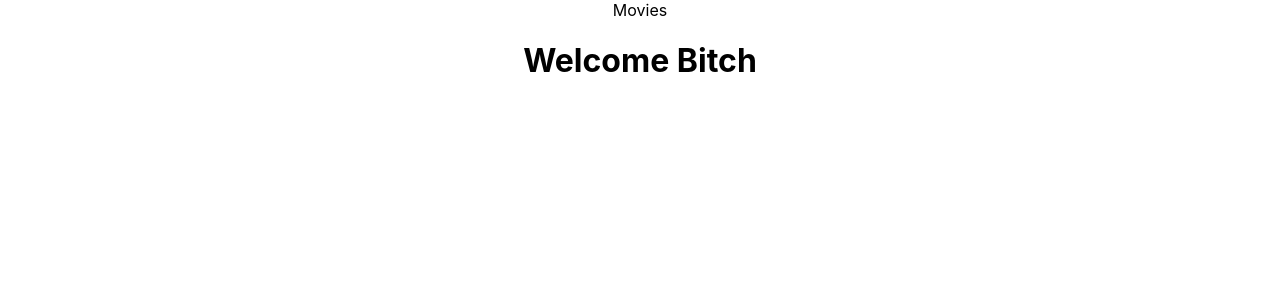
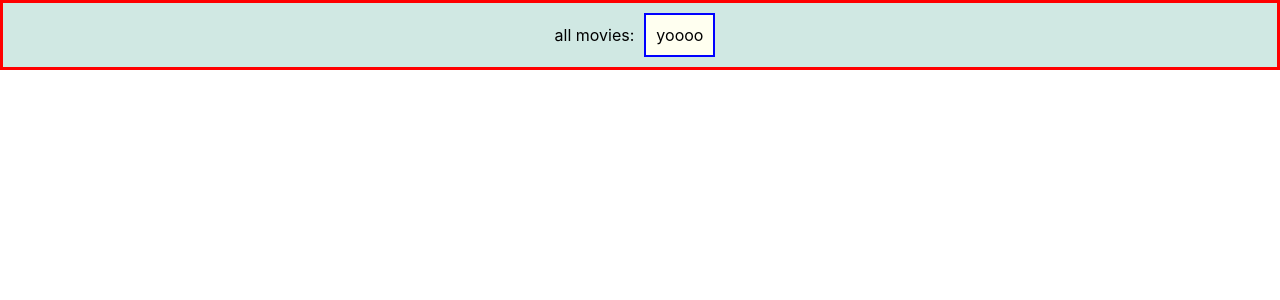
Before and after one commit to gzavaglia/reelrater, a React (Create React App) app in the folder reelrater-frontend/: page /movies in a window 1280 px wide. Shown: the top 300 px of the page. Built offline with nearby package versions, Linux system fonts and the light colour scheme.

Commit message:
created containers and components

```diff
--- a/reelrater-frontend/package.json
+++ b/reelrater-frontend/package.json
@@ -9,7 +9,8 @@
     "react": "^16.13.0",
     "react-dom": "^16.13.0",
     "react-router-dom": "^5.1.2",
-    "react-scripts": "3.4.0"
+    "react-scripts": "3.4.0",
+    "styled-components": "^5.0.1"
   },
   "scripts": {
     "start": "PORT=3006 react-scripts start",
--- a/reelrater-frontend/src/App.js
+++ b/reelrater-frontend/src/App.js
@@ -1,17 +1,18 @@
 import React from 'react';
-import logo from './logo.svg';
 import './App.css';
 import { BrowserRouter as Router, Route, Switch, Link } from 'react-router-dom'
 
 import Home from './components/Home'
+import MoviesContainer from './containers/MoviesContainer'
 
 function App() {
   return (
 
     <Router>
       <div className="App">
+        <Switch>
         <Route path='/movies'>
-          Movies
+          <MoviesContainer />
         </Route>
 
         <Route path='/'>
@@ -21,6 +22,7 @@ function App() {
         <Route path='/movies/:id'>
           one movie
         </Route>
+        </Switch>
 
       </div>
     </Router>
--- /dev/null
+++ b/reelrater-frontend/src/Styles.js
@@ -0,0 +1,16 @@
+import styled from "styled-components";
+
+const MovieOne = styled.div`
+  background-color: #fffff0;
+  border: 2px solid blue;
+  display: inline-block;
+  padding: 10px;
+  margin: 10px;
+`;
+
+const MoviesLounge = styled.div`
+    background-color: #D0E8E3;
+    border: 3px solid red;
+`
+
+export { MovieOne, MoviesLounge };
--- /dev/null
+++ b/reelrater-frontend/src/components/MovieCard.js
@@ -0,0 +1,12 @@
+import React from 'react'
+import { MovieOne } from "../Styles";
+
+export default class MovieCard extends React.Component{
+    render(){
+        return(
+            <MovieOne>
+                yoooo
+            </MovieOne>
+        )
+    }
+}
--- /dev/null
+++ b/reelrater-frontend/src/containers/MoviesContainer.js
@@ -0,0 +1,16 @@
+import React from 'react'
+import MovieCard from '../components/MovieCard'
+import { MoviesLounge } from '../Styles'
+
+export default class MoviesContainer extends React.Component{
+    render(){
+        return(
+            <MoviesLounge>
+                all movies:
+               <MovieCard>
+
+               </MovieCard>
+            </MoviesLounge>
+        )
+    }
+}
```
Also changed, not shown: 1 other file (tests, documents, lock files or other folders).
